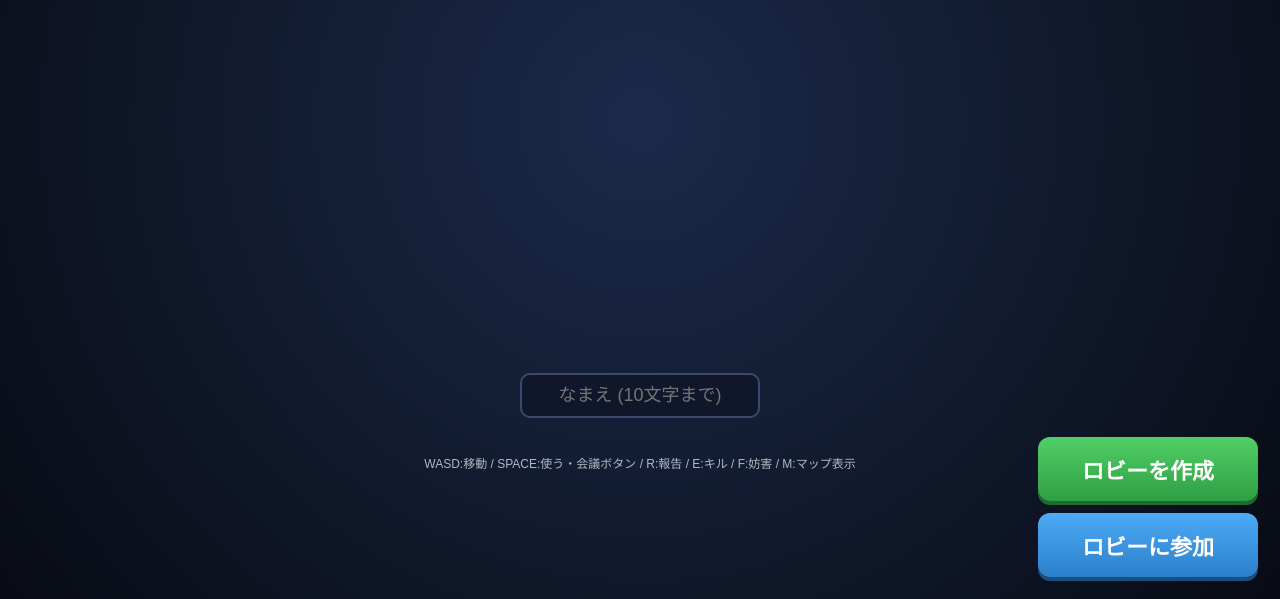
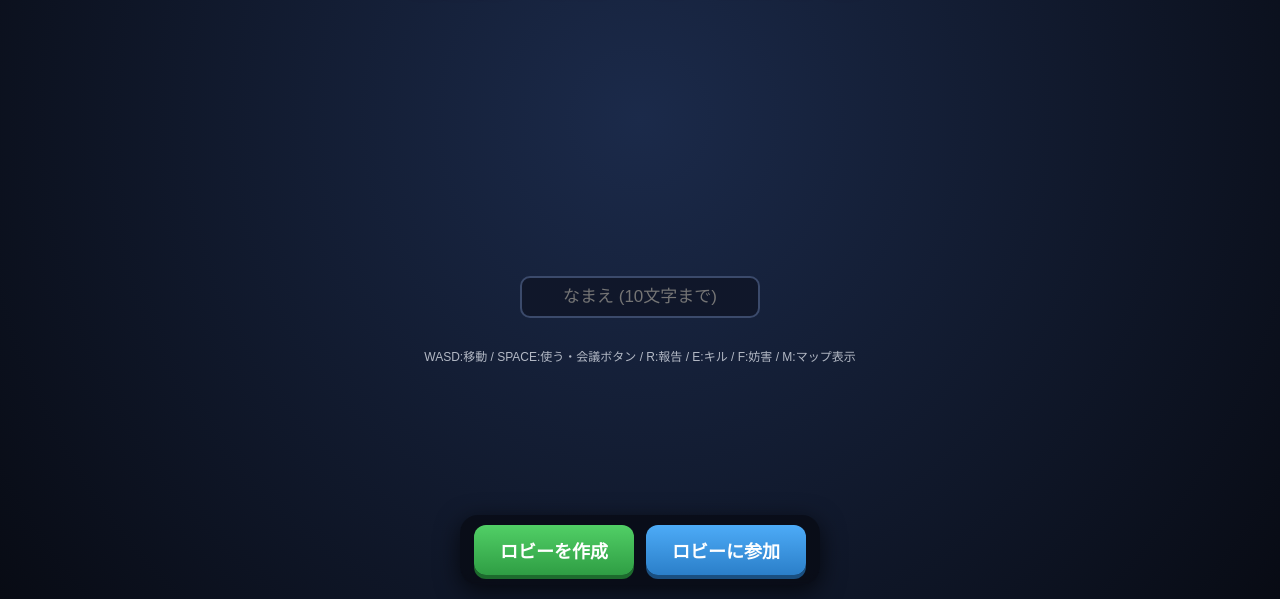
Before and after one commit to bananajrk-debug/Destroy-or-Avoid, a website: page index.html in a window 1280 px wide. Shown: the part 201-800 px from the top of the page. Drawn offline with nearby package versions, Linux system fonts and the light colour scheme.

Commit message:
Update index.html

```diff
--- a/index.html
+++ b/index.html
@@ -10,25 +10,26 @@ html,body{height:100%;overflow:hidden;background:#080b14;color:#e8ecf4;font-fami
 #cv{position:fixed;inset:0;width:100%;height:100%}
 #fx{position:fixed;inset:0;width:100%;height:100%;z-index:60;pointer-events:none}
 .hidden{display:none!important}
-.screen{position:fixed;inset:0;display:flex;flex-direction:column;align-items:center;justify-content:center;gap:12px;background:radial-gradient(circle at 50% 40%,#1b2a4a,#080b14);z-index:20;padding:16px;text-align:center}
-h1{font-size:clamp(26px,5vw,48px);letter-spacing:.08em;color:#ff6b6b;text-shadow:0 0 24px rgba(255,80,80,.5)}
+.screen{position:fixed;inset:0;display:flex;flex-direction:column;align-items:center;justify-content:safe center;gap:10px;background:radial-gradient(circle at 50% 40%,#1b2a4a,#080b14);z-index:20;padding:16px 16px 110px;text-align:center;overflow-y:auto;overflow-x:hidden}
+h1{font-size:clamp(22px,4.2vw,42px);letter-spacing:.08em;color:#ff6b6b;text-shadow:0 0 24px rgba(255,80,80,.5);flex:none}
 h1 span{color:#8ecbff}
-.sub{opacity:.75;font-size:13px;max-width:560px;line-height:1.7}
-input[type=text]{padding:10px 14px;font-size:18px;border-radius:10px;border:2px solid #3b4a6b;background:#10172a;color:#fff;text-align:center;width:240px;outline:none;user-select:text}
+.sub{opacity:.75;font-size:13px;max-width:560px;line-height:1.6;flex:none}
+input[type=text]{padding:9px 14px;font-size:17px;border-radius:10px;border:2px solid #3b4a6b;background:#10172a;color:#fff;text-align:center;width:240px;outline:none;user-select:text;flex:none}
 input[type=text]:focus{border-color:#8ecbff}
 button{font:inherit;cursor:pointer;border:none;border-radius:12px;padding:12px 26px;font-size:18px;font-weight:700;color:#fff;background:linear-gradient(#ff6b6b,#d63e3e);box-shadow:0 4px 0 #8f2323}
 button:active{transform:translateY(2px);box-shadow:0 2px 0 #8f2323}
 button:disabled,button.cd{filter:grayscale(.9) brightness(.6);cursor:not-allowed}
 button.blue{background:linear-gradient(#4dabf7,#2b7fc9);box-shadow:0 4px 0 #1a4f80}
 button.green{background:linear-gradient(#51cf66,#2f9e44);box-shadow:0 4px 0 #1d6b2d}
-#pv{width:min(300px,60vw);height:auto;filter:drop-shadow(0 10px 24px #0008)}
-.row{display:flex;gap:6px;flex-wrap:wrap;justify-content:center;max-width:520px}
-.chip{width:40px;height:40px;border-radius:10px;padding:0;font-size:22px;background:#12192b;border:2px solid #2b3856;box-shadow:none;display:flex;align-items:center;justify-content:center}
+#pv{width:min(220px,42vw);max-height:38vh;height:auto;display:block;flex:none;filter:drop-shadow(0 10px 24px #0008)}
+.row{display:flex;gap:6px;flex-wrap:wrap;justify-content:center;max-width:min(540px,92vw);flex:none}
+.chip{width:38px;height:38px;border-radius:10px;padding:0;font-size:20px;background:#12192b;border:2px solid #2b3856;box-shadow:none;display:flex;align-items:center;justify-content:center}
 .chip.sel{border-color:#ffd43b;box-shadow:0 0 12px #ffd43b88}
-.sw{width:30px;height:30px;border-radius:50%;padding:0;border:3px solid #fff3;box-shadow:none}
+.sw{width:28px;height:28px;border-radius:50%;padding:0;border:3px solid #fff3;box-shadow:none}
 .sw.sel{border-color:#fff}
-#titleBtns{position:fixed;right:22px;bottom:22px;display:flex;flex-direction:column;gap:12px;z-index:21}
-#titleBtns button{font-size:22px;padding:16px 30px;min-width:220px}
+#titleBtns{position:fixed;left:50%;bottom:14px;transform:translateX(-50%);display:flex;flex-direction:row;gap:12px;z-index:21;padding:10px 14px;background:rgba(8,11,20,.78);border-radius:18px;backdrop-filter:blur(6px);-webkit-backdrop-filter:blur(6px);box-shadow:0 6px 24px #000a}
+#titleBtns button{font-size:18px;padding:12px 22px;min-width:160px}
+@media(max-height:620px){#pv{width:min(170px,34vw);max-height:30vh}.chip{width:34px;height:34px;font-size:18px}.sw{width:26px;height:26px}h1{font-size:clamp(20px,3.6vw,32px)}}
 #joinModal{position:fixed;inset:0;z-index:40;background:#000a;display:flex;align-items:center;justify-content:center}
 #joinBox{background:#161d30;border:3px solid #4b5b83;border-radius:18px;padding:24px;display:flex;flex-direction:column;gap:12px;align-items:center}
 #codeIn{font-size:38px;letter-spacing:.35em;width:300px;padding-left:.35em}
```
